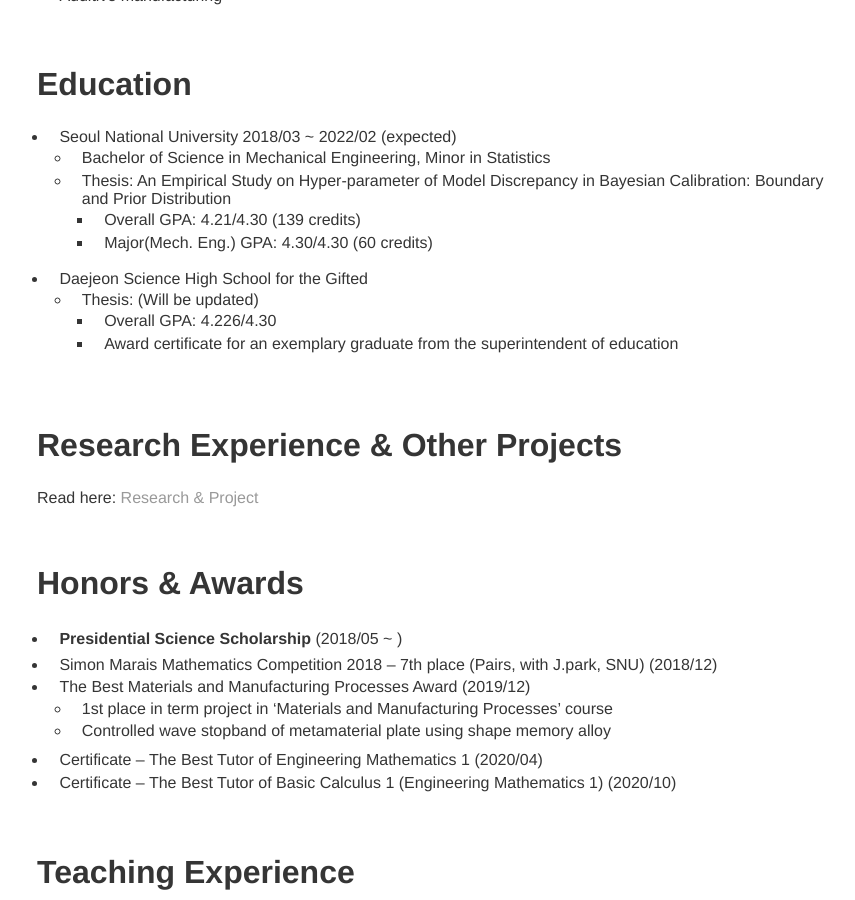
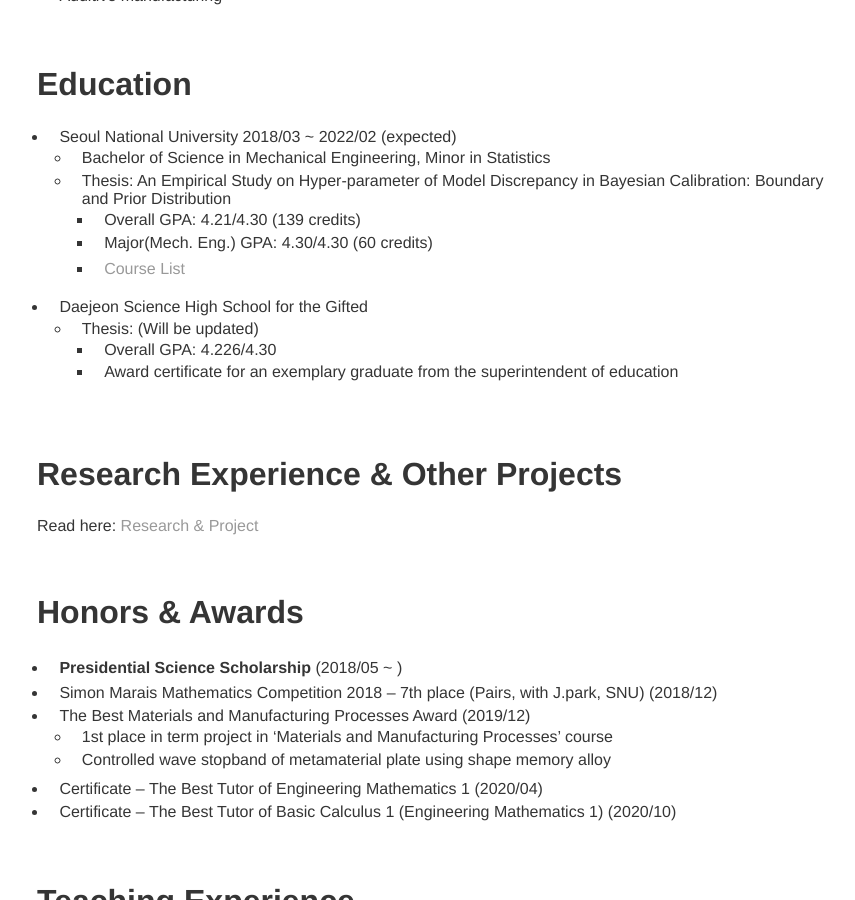
Before and after one commit to tpgml2612/CV, a Jekyll site: the page built from index.md, in a window 1280 px wide and 900 px high, scrolled down 609 px. Shown: the whole window, without its empty margins (203-1058 px from the left). Built offline with Jekyll 4.4.1, drawn with Linux system fonts in a browser that asks for light colours; our own code applies the rules of GitHub Pages for plain Markdown files.

Commit message:
Update index.md

```diff
--- a/index.md
+++ b/index.md
@@ -23,6 +23,7 @@
   * Thesis: An Empirical Study on Hyper-parameter of Model Discrepancy in Bayesian Calibration: Boundary and Prior Distribution
     * Overall GPA: 4.21/4.30 (139 credits)
     * Major(Mech. Eng.) GPA: 4.30/4.30 (60 credits)
+    * <a href="https://tpgml2612.github.io/CV/courselist">Course List</a>
 * Daejeon Science High School for the Gifted
   * Thesis: (Will be updated)
     * Overall GPA: 4.226/4.30
```
